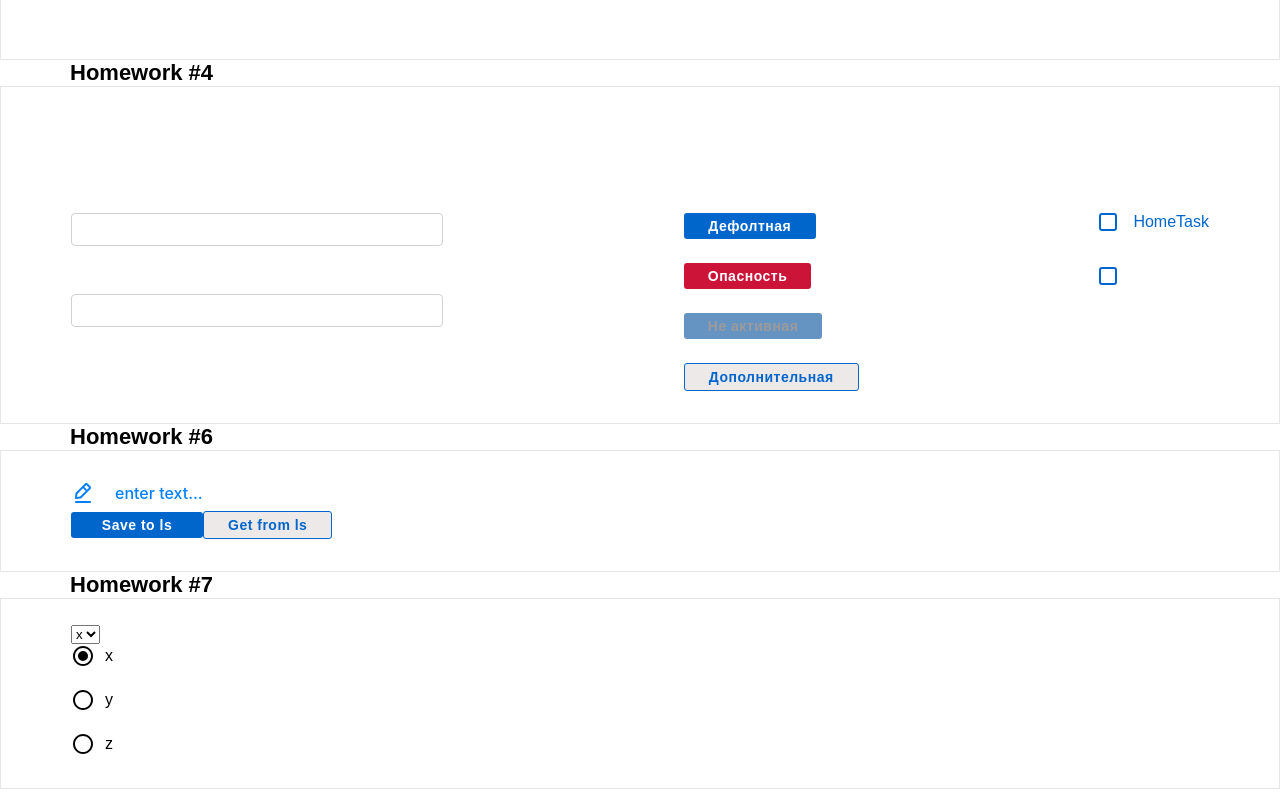
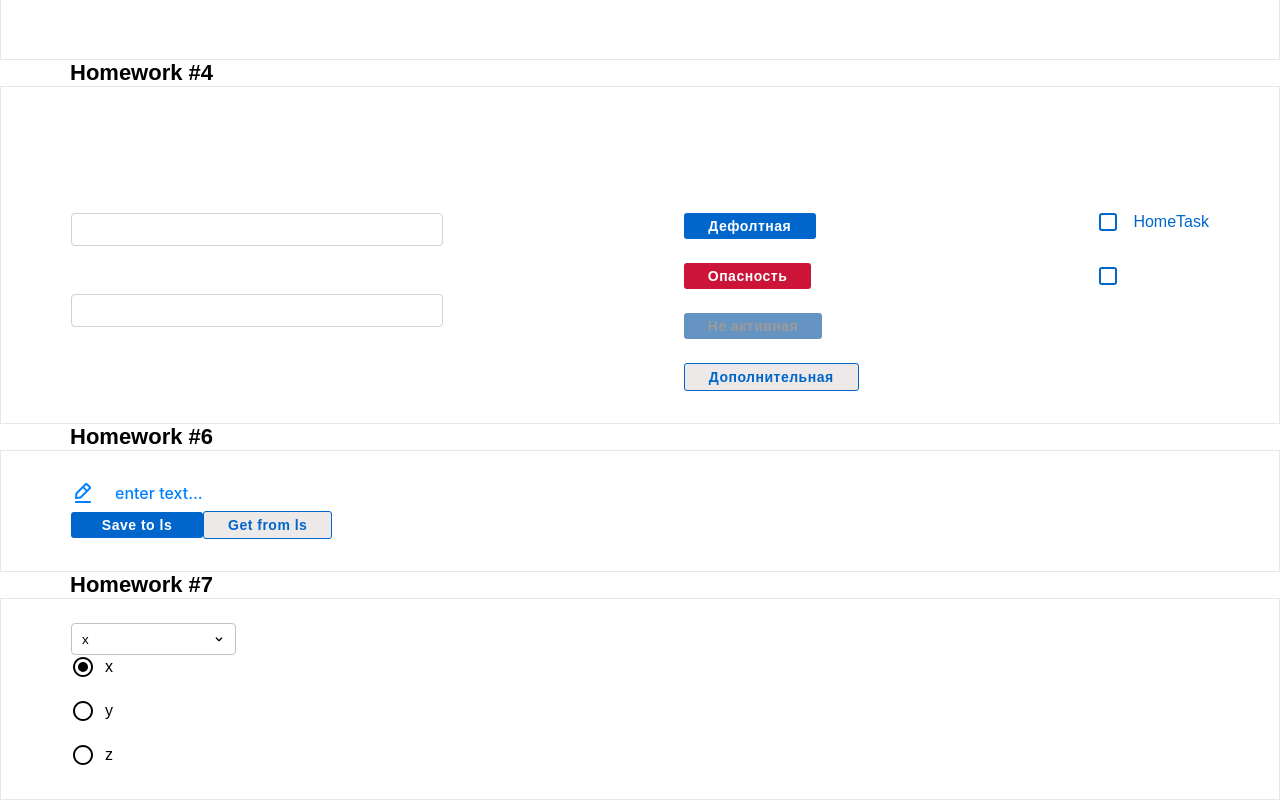
Before and after one commit to kdrenata/homework2-front-main, a React (Create React App) app: page /#/pre-junior in a window 1280 px wide. Shown: the part 1424-2224 px from the top of the page. Built offline with nearby package versions, Linux system fonts and the light colour scheme.

Commit message:
HW7 fixed

```diff
--- a/src/s2-homeworks/hw07/common/c5-SuperSelect/SuperSelect.module.css
+++ b/src/s2-homeworks/hw07/common/c5-SuperSelect/SuperSelect.module.css
@@ -1,9 +1,38 @@
 .select {
+    font-family: "Montserrat", sans-serif;
+
+    border: 1px solid #c2c2c2;
+    border-radius: 4px;
+    width: 165px;
+    height: 32px;
+    cursor: pointer;
+
+    appearance: none;
+    padding-left: 10px;
+    padding-right: 30px;
+
+    background-color: white;
+    background-image: url('chevron-down.svg');
+    background-repeat: no-repeat;
+    background-position: right 8px center;
+    background-size: 16px;
+
+    transition: border-color 0.2s ease, box-shadow 0.2s ease;
 }
 
 .select:focus {
+    outline: none;
+    border-color: #c3dae6;
+    box-shadow: 0 0 0 2px rgba(23, 95, 225, 0.76);
 }
 
 
 .option:hover {
+    font-family: "Montserrat", sans-serif;
+    padding: 4px 10px;
 }
+
+.option:hover {
+    cursor: pointer;
+    background-color: #f0f0f0;
+}
```
